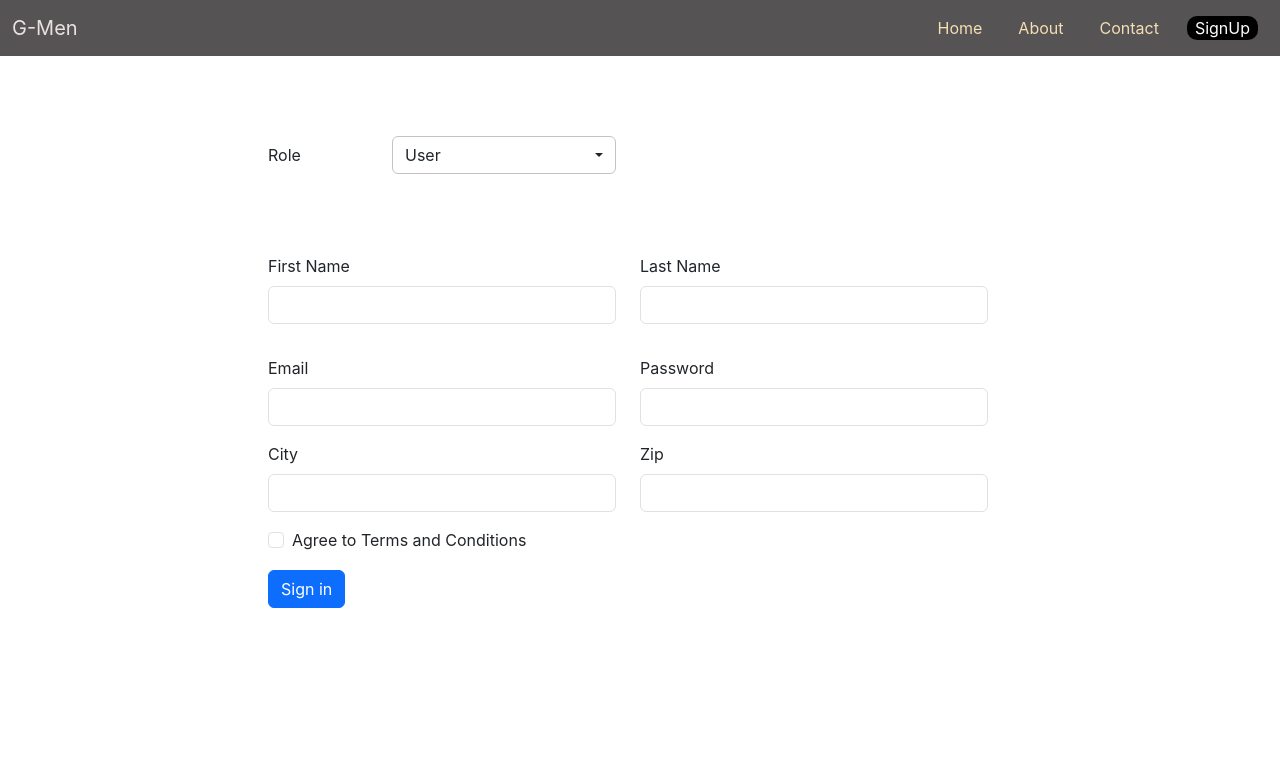
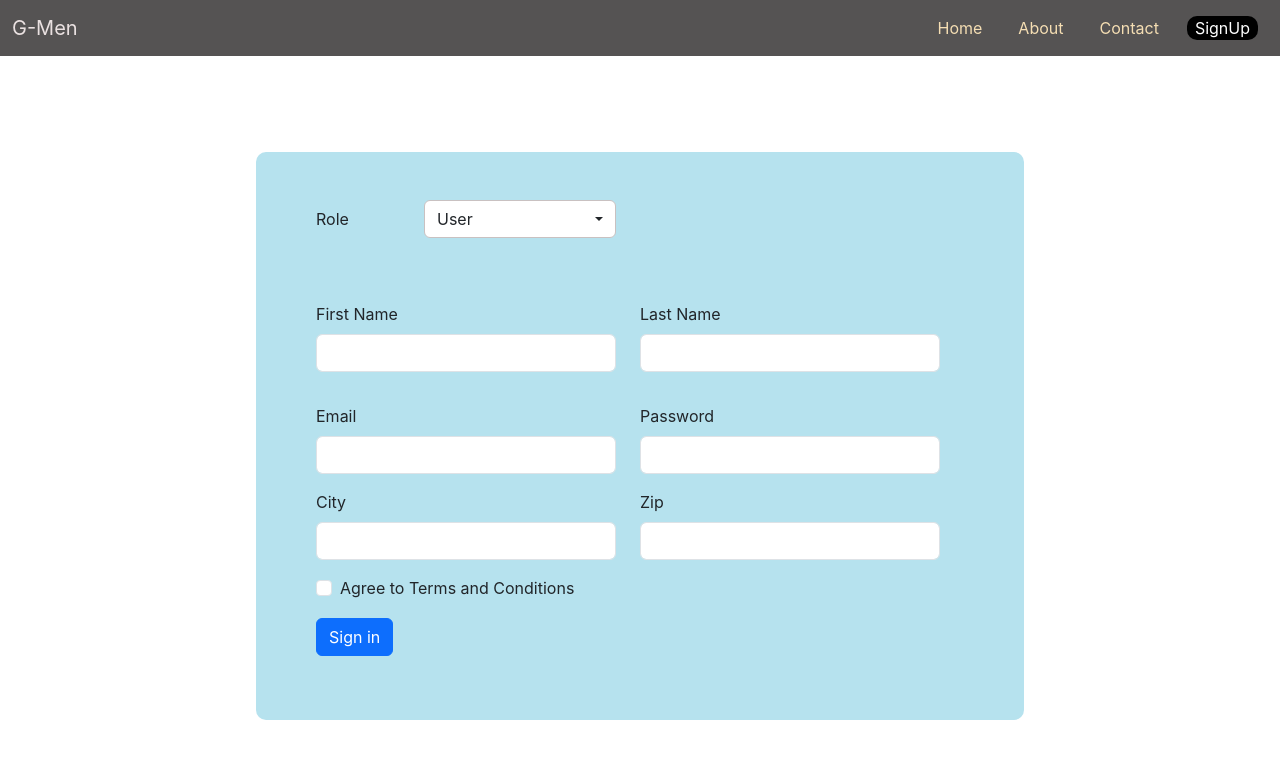
Before and after one commit to arunar1/grievance-management-system, a React (Create React App) app: page /signup in a window 1280 px wide. Shown: the top 758 px of the page. Built offline with nearby package versions, Linux system fonts and the light colour scheme.

Commit message:
style : signup styled

```diff
--- a/src/App.css
+++ b/src/App.css
@@ -84,6 +84,10 @@
 
 }
 
+.signup-container{
+  background-color: #b6e2ee;
+  border-radius: 10px;
+}
 
 @media (max-width: 700px) {
   .signup-container {
--- a/src/components/Pages/SignUp/Signup.js
+++ b/src/components/Pages/SignUp/Signup.js
@@ -39,16 +39,17 @@ export default function Signup() {
       className="d-flex justify-content-center"
       style={{ marginTop: "6rem" }}
     >
-      <form className="row g-3 signup-container" onSubmit={handleSubmit}>
-        <div className="row" style={{ marginBottom: "5rem" }}>
+      <form className="row g-3 signup-container m-4 m-md-0 p-1 p-md-2 p-lg-5" onSubmit={handleSubmit}>
+        <div className="row" style={{ marginBottom: "4rem" }}>
           <label className="col-sm-2 col-form-label">Role</label>
           <div className="col-sm-4">
             <div className="dropdown">
               <button
-                className="btn dropdown-toggle custome-dropdown"
+                className="btn dropdown-toggle custome-dropdown bg-white"
                 type="button"
                 data-bs-toggle="dropdown"
                 aria-expanded="false"
+
               >
                 {formData.role || "Select Role"}
               </button>
```
